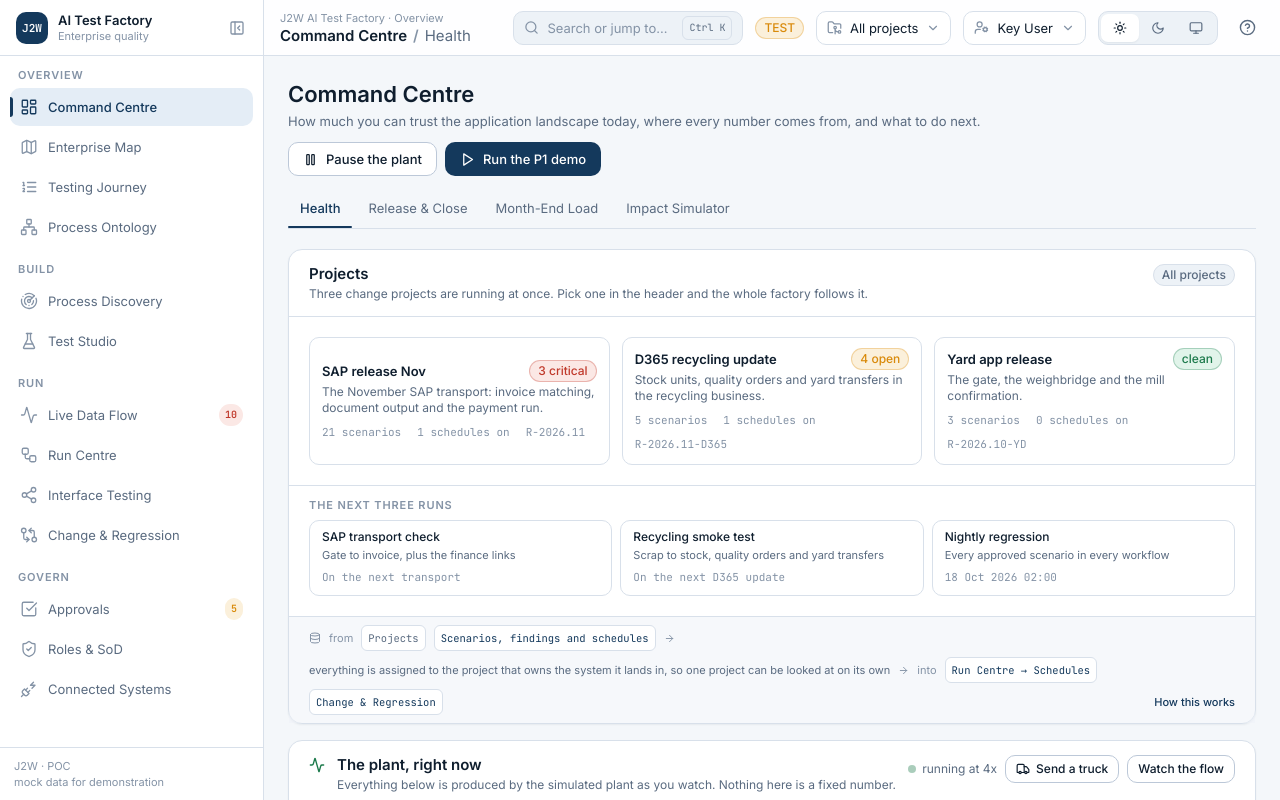
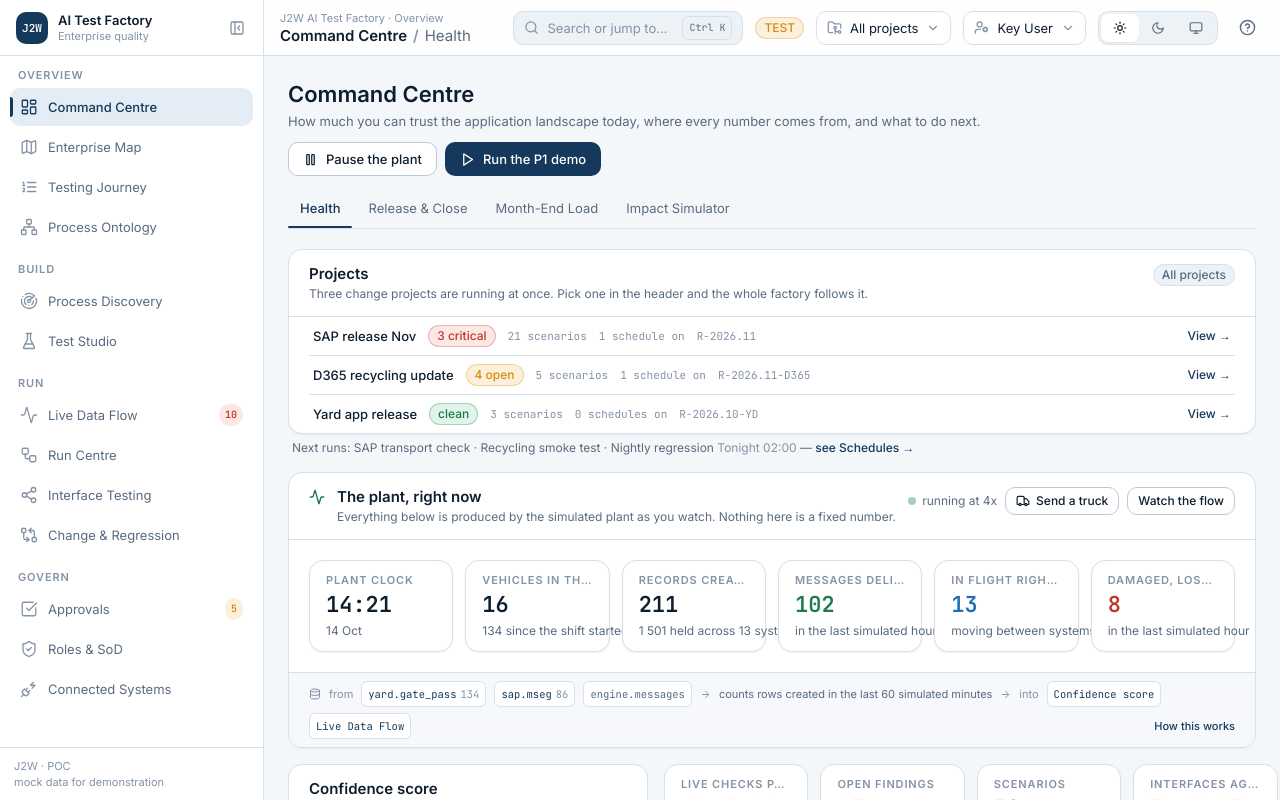
Before and after one commit to Ramaunnam/ai-test-factory, a React (Vite) app: page / in a window 1280 px wide. Built offline with nearby package versions, Linux system fonts and the light colour scheme.

Commit message:
Project view, freeze 10 days, CORE/ADV everywhere, playbook

```diff
--- a/src/data/index.ts
+++ b/src/data/index.ts
@@ -253,6 +253,32 @@
 }
 
 /* -------------------------------------------------------------------------- */
+/* The close calendar                                                         */
+/* -------------------------------------------------------------------------- */
+
+export interface CloseMilestone {
+  day: number
+  label: string
+  detail: string
+}
+
+export const CLOSE_MILESTONES: CloseMilestone[] = [
+  { day: 22, label: 'Cut-off', detail: 'Posting period closes. Nothing new may enter the month.' },
+  { day: 23, label: 'Interface drain', detail: 'Every queue must reach zero. This is the step that fails at 5x today.' },
+  { day: 25, label: 'Reconciliation', detail: 'Stock, ledger and the yards are compared and the differences explained.' },
+  { day: 27, label: 'Close run', detail: 'The close is executed and the log reviewed.' },
+  { day: 31, label: 'Reporting', detail: 'The pack is published and signed off.' },
+]
+
+/** How long the freeze lasts today: the first milestone to the last, inclusive. */
+export function freezeDays(): number {
+  return CLOSE_MILESTONES[CLOSE_MILESTONES.length - 1].day - CLOSE_MILESTONES[0].day + 1
+}
+
+/** What we are aiming for instead. */
+export const FREEZE_TARGET_DAYS = 3
+
+/* -------------------------------------------------------------------------- */
 /* AI agents                                                                  */
 /* -------------------------------------------------------------------------- */
 
@@ -278,30 +304,6 @@
   { id: 'A9', name: 'Load', group: 'Run', reads: 'Month-end volume profiles', produces: 'Throughput, p95 and backlog curves', worksOn: 'Month-End Load', route: '/load' },
   { id: 'A10', name: 'Access', group: 'Govern', reads: 'Roles, rules and user assignments', produces: 'Segregation of duty conflicts with proof', worksOn: 'Roles & SoD', route: '/access-sod' },
   { id: 'A11', name: 'Evidence', group: 'Govern', reads: 'Run results and approvals', produces: 'Locked, hashed evidence packs', worksOn: 'Evidence & Reports', route: '/evidence' },
-]
-
-/* -------------------------------------------------------------------------- */
-/* Requirements                                                               */
-/* -------------------------------------------------------------------------- */
-
-export interface Requirement {
-  id: string
-  title: string
-  provenBy: { label: string; route: string }[]
-  status: 'Proven' | 'Partly proven' | 'Open'
-}
-
-export const REQUIREMENTS: Requirement[] = [
-  { id: 'R1', title: 'Script generation from process discovery', status: 'Proven', provenBy: [{ label: 'Process Discovery', route: '/discovery' }, { label: 'Test Studio', route: '/studio' }] },
-  { id: 'R2', title: 'Positive, negative and regression tests', status: 'Proven', provenBy: [{ label: 'Test Studio', route: '/studio' }, { label: 'Change & Regression', route: '/regression' }] },
-  { id: 'R3', title: 'Audit-ready evidence', status: 'Proven', provenBy: [{ label: 'Evidence & Reports', route: '/evidence' }] },
-  { id: 'R4', title: 'AI generated test master data', status: 'Proven', provenBy: [{ label: 'Test Data', route: '/test-data' }] },
-  { id: 'R5', title: 'Integration and API testing', status: 'Partly proven', provenBy: [{ label: 'Interface Testing', route: '/interfaces' }, { label: 'Live Data Flow', route: '/flow' }] },
-  { id: 'R6', title: 'Month-end load testing', status: 'Partly proven', provenBy: [{ label: 'Month-End Load', route: '/load' }] },
-  { id: 'R7', title: 'Segregation of duty and role testing', status: 'Proven', provenBy: [{ label: 'Roles & SoD', route: '/access-sod' }] },
-  { id: 'R8', title: 'Data migration reconciliation', status: 'Partly proven', provenBy: [{ label: 'Migration Reconciliation', route: '/reconciliation' }] },
-  { id: 'R9', title: 'Self-healing scripts', status: 'Proven', provenBy: [{ label: 'Self-Healing', route: '/self-healing' }] },
-  { id: 'R10', title: 'One end-to-end framework', status: 'Proven', provenBy: [{ label: 'Command Centre', route: '/' }, { label: 'Enterprise Map', route: '/landscape' }] },
 ]
 
 /* -------------------------------------------------------------------------- */
--- a/src/data/projects.ts
+++ b/src/data/projects.ts
@@ -1,3 +1,4 @@
+import { useEffect } from 'react'
 import { useSearchParams } from 'react-router-dom'
 
 /**
@@ -91,13 +92,34 @@
   return PROCESS_PROJECT[process]
 }
 
+/**
+ * The project chosen in the header, remembered while the app is open. A page
+ * reached from the menu carries no query string of its own, so the choice is
+ * put back into the address bar as soon as that page renders.
+ */
+let chosenProject: string = ALL_PROJECTS
+
 /** The project filter, kept in the address bar so a view can be shared. */
 export function useProjectFilter() {
   const [params, setParams] = useSearchParams()
-  const projectId = params.get('project') ?? ALL_PROJECTS
+  const inUrl = params.get('project')
+  const projectId = inUrl ?? chosenProject
   const project = projectById(projectId)
 
+  useEffect(() => {
+    if (inUrl) {
+      chosenProject = inUrl
+      return
+    }
+    if (chosenProject === ALL_PROJECTS) return
+    const next = new URLSearchParams(params)
+    next.set('project', chosenProject)
+    setParams(next, { replace: true })
+    // eslint-disable-next-line react-hooks/exhaustive-deps
+  }, [inUrl])
+
   const setProject = (id: string) => {
+    chosenProject = id || ALL_PROJECTS
     const next = new URLSearchParams(params)
     if (!id || id === ALL_PROJECTS) next.delete('project')
     else next.set('project', id)
--- a/src/pages/CommandCentre.tsx
+++ b/src/pages/CommandCentre.tsx
@@ -23,7 +23,7 @@
 import { MultiLineChart } from '@/components/charts'
 import { WorkflowFlow, type StageMark } from '@/components/domain/WorkflowFlow'
 import { SourceNote } from '@/components/domain/SourceNote'
-import { CHANGES, INTERFACES, PROCESSES, RUNS, SCENARIOS, SYSTEMS } from '@/data'
+import { CHANGES, CLOSE_MILESTONES, INTERFACES, PROCESSES, RUNS, SCENARIOS, SYSTEMS, freezeDays } from '@/data'
 import { useStore, type Finding } from '@/data/appStore'
 import { useChecks } from '@/sim/useSim'
 import { confidence } from '@/lib/score'
@@ -54,13 +54,7 @@
   route: string
 }
 
-const MILESTONES: { day: number; label: string; detail: string }[] = [
-  { day: 22, label: 'Cut-off', detail: 'Posting period closes. Nothing new may enter the month.' },
-  { day: 23, label: 'Interface drain', detail: 'Every queue must reach zero. This is the step that fails at 5x today.' },
-  { day: 25, label: 'Reconciliation', detail: 'Stock, ledger and the yards are compared and the differences explained.' },
-  { day: 27, label: 'Close run', detail: 'The close is executed and the log reviewed.' },
-  { day: 29, label: 'Reporting', detail: 'The pack is published and signed off.' },
-]
+const MILESTONES = CLOSE_MILESTONES
 
 export function ReleasePage() {
   const navigate = useNavigate()
@@ -173,7 +167,7 @@
         <Card>
           <CardHeader
             title="Exit criteria"
-            subtitle="Five conditions, each computed from live data. The gate is GO only when all five are met."
+            subtitle={`${criteria.length} conditions, each computed from live data. The gate is GO only when all ${criteria.length} are met.`}
             actions={<Badge tone={unmet.length ? 'danger' : 'success'}>{unmet.length} outstanding</Badge>}
           />
           <CardBody className="space-y-2">
@@ -1356,7 +1350,7 @@
   const conf = confidence(input)
 
   /** Today's freeze window, read from the close calendar on Release & Close. */
-  const freezeToday = MILESTONES[MILESTONES.length - 1].day - MILESTONES[0].day + 1
+  const freezeToday = freezeDays()
   const processesWithTests = PROCESSES.filter((p) => SCENARIOS.some((s) => s.process === p.id)).length
   const automatedPct = Math.round((processesWithTests / PROCESSES.length) * 100)
   const packs = store.evidencePacks.filter((p) => p.locked).length
--- a/src/pages/Flow.tsx
+++ b/src/pages/Flow.tsx
@@ -38,7 +38,7 @@
 import { runAllChecks, runCheck, checkSummary, type CheckResult } from '@/sim/checks'
 import { useSim, useSimVersion } from '@/sim/useSim'
 import { trace, traceSuggestions } from '@/sim/trace'
-import { SYSTEMS, SYSTEM_TABLES_BY_SYSTEM, interfaceById } from '@/data/flowHelpers'
+import { INTERFACES, SYSTEMS, SYSTEM_TABLES_BY_SYSTEM, interfaceById } from '@/data/flowHelpers'
 import { useProjectFilter } from '@/data/projects'
 import { fmtSim, num } from '@/lib/format'
 import { useDrawer } from '@/providers/DrawerProvider'
@@ -141,6 +141,10 @@
 /* -------------------------------------------------------------------------- */
 
 export function LiveFlowPage() {
+  /** Counted, so the tiles can never drift from the landscape. */
+  const simulatedSystems = SYSTEMS.filter((s) => s.sim).length
+  const liveInterfaces = INTERFACES.filter((i) => i.live).length
+
   const { engine: eng } = useSim()
   const navigate = useNavigate()
   const toast = useToast()
@@ -226,8 +230,19 @@
       {/* KPIs */}
       <div className="mb-4 grid grid-cols-2 gap-3 lg:grid-cols-3 xl:grid-cols-6">
         <StatTile label="Vehicles through the gates" value={num(eng.counters.vehicles)} hint="last 24 simulated hours" onClick={() => navigate('/flow/data')} />
-        <StatTile label="Records in all systems" value={num(eng.recordCount())} hint="nine systems" onClick={() => navigate('/flow/data')} />
-        <StatTile label="Messages delivered" value={num(delivered)} tone="success" hint="across 9 live interfaces" onClick={() => navigate('/interfaces')} />
+        <StatTile
+          label="Records in all systems"
+          value={num(eng.recordCount())}
+          hint={`${simulatedSystems} systems`}
+          onClick={() => navigate('/flow/data')}
+        />
+        <StatTile
+          label="Messages delivered"
+          value={num(delivered)}
+          tone="success"
+          hint={`across ${liveInterfaces} live interfaces`}
+          onClick={() => navigate('/interfaces')}
+        />
         <StatTile label="In flight" value={num(inFlight.length)} tone="info" hint="moving on the map right now" />
         <StatTile label="Damaged, lost or doubled" value={num(damaged)} tone={damaged ? 'danger' : 'neutral'} hint="caused by the fault switches" />
         <StatTile
@@ -530,7 +545,7 @@
       <JourneyBar step={6} />
       <PageHeader
         title="Live Checks"
-        subtitle="Nine rules written in business language, run against the real data in all nine systems."
+        subtitle={`${results.length} rules written in business language, run against the real data in all ${SYSTEMS.filter((s) => s.sim).length} systems.`}
         tabs={useFlowTabs(results)}
         actions={
           <>
--- a/src/pages/Health.tsx
+++ b/src/pages/Health.tsx
@@ -1,4 +1,4 @@
-import { useMemo } from 'react'
+import { Fragment, useMemo } from 'react'
 import { useNavigate } from 'react-router-dom'
 import {
   Activity,
@@ -28,7 +28,8 @@
 import { FindingsBar, TrendChart } from '@/components/charts'
 import { HealthLegend } from '@/components/domain/WorkflowFlow'
 import { SourceNote } from '@/components/domain/SourceNote'
-import { PROCESSES, REQUIREMENTS, RUNS, SCENARIOS, TREND_30_DAYS, type StageHealth } from '@/data'
+import { FREEZE_TARGET_DAYS, PROCESSES, RUNS, SCENARIOS, TREND_30_DAYS, freezeDays, type StageHealth } from '@/data'
+import { JOURNEY_REQUIREMENTS, screensForRequirement, stepsCovering } from '@/data/journey'
 import { useStore } from '@/data/appStore'
 import { ALL_PROJECTS, PROJECTS, projectOfSystem, projectOfSystems, useProjectFilter } from '@/data/projects'
 import { useChecks, useSim } from '@/sim/useSim'
@@ -36,8 +37,9 @@
 import { useConfidenceInput, scoreIf } from '@/lib/useConfidenceInput'
 import { interfaceStats } from '@/lib/interfaceStats'
 import { interfaceTraffic, plantPulse, systemActivity } from '@/lib/live'
-import { fmtSim, num } from '@/lib/format'
+import { fmtSim, num, plural } from '@/lib/format'
 import { useDrawer } from '@/providers/DrawerProvider'
+import { useToast } from '@/providers/ToastProvider'
 
 const TABS = [
   { label: 'Health', path: '/' },
@@ -69,9 +71,18 @@
 
 const MONTHS = ['Jan', 'Feb', 'Mar', 'Apr', 'May', 'Jun', 'Jul', 'Aug', 'Sep', 'Oct', 'Nov', 'Dec']
 
+/** "18 Oct 2026 02:00" becomes "Tonight 02:00"; anything without a clock stays blank. */
+function shortWhen(s: { nextRun: string; nextInMinutes: number }) {
+  const time = s.nextRun.match(/\b(\d{2}:\d{2})$/)?.[1]
+  if (!time) return ''
+  if (s.nextInMinutes <= 24 * 60 && Number(time.slice(0, 2)) < 5) return `Tonight ${time}`
+  return time
+}
+
 export function HealthPage() {
   const navigate = useNavigate()
   const drawer = useDrawer()
+  const toast = useToast()
   const store = useStore()
   const checks = useChecks()
   const { engine } = useSim()
@@ -185,7 +196,7 @@
       {/* ---------------------------------------------------------------- */}
       {/* the projects running at the same time                              */}
       {/* ---------------------------------------------------------------- */}
-      <Card className="mb-4">
+      <Card>
         <CardHeader
           title="Projects"
           subtitle="Three change projects are running at once. Pick one in the header and the whole factory follows it."
@@ -195,7 +206,7 @@
             </Badge>
           }
         />
-        <CardBody className="grid gap-3 lg:grid-cols-3">
+        <CardBody className="divide-y divide-line py-0">
           {PROJECTS.map((p) => {
             const scenarios = SCENARIOS.filter((s) => projectOfSystems(s.systems) === p.id).length
             const open = store.findings.filter((f) => f.status !== 'Closed' && projectOfSystem(f.system) === p.id)
@@ -203,65 +214,58 @@
             const schedules = store.schedules.filter((s) => s.project === p.id && s.on).length
             const selected = projectFilter.projectId === p.id
             return (
-              <button
+              <div
                 key={p.id}
-                type="button"
-                onClick={() => projectFilter.setProject(selected ? ALL_PROJECTS : p.id)}
                 className={cn(
-                  'rounded-md border px-3 py-2.5 text-left transition-colors',
-                  selected ? 'border-primary bg-primary-soft/50' : 'border-line hover:bg-surface2',
+                  'flex flex-wrap items-center gap-x-3 gap-y-1 px-1 py-2',
+                  selected && 'bg-primary-soft/40',
                 )}
               >
-                <div className="flex items-center gap-2">
-                  <span className="text-sm font-semibold text-text">{p.name}</span>
-                  <Badge tone={criticalsHere ? 'danger' : open.length ? 'warning' : 'success'} className="ml-auto">
+                <span className="text-sm font-medium text-text">{p.name}</span>
+                <Badge tone={criticalsHere ? 'danger' : open.length ? 'warning' : 'success'}>
                   {criticalsHere ? `${criticalsHere} critical` : open.length ? `${open.length} open` : 'clean'}
                 </Badge>
+                <span className="font-mono text-[11px] text-subtle">{num(scenarios)} scenarios</span>
+                <span className="font-mono text-[11px] text-subtle">{plural(schedules, 'schedule on', 'schedules on')}</span>
+                <span className="font-mono text-[11px] text-subtle">{p.release}</span>
+                <button
+                  type="button"
+                  onClick={() => {
+                    projectFilter.setProject(p.id)
+                    toast({ title: `Showing project: ${p.name}`, tone: 'info' })
+                    navigate(`/run?project=${p.id}`)
+                  }}
+                  className="ml-auto rounded-sm text-xs font-medium text-primary transition-colors hover:underline"
+                  title={`Show ${p.name} in the Run Centre`}
+                >
+                  View →
+                </button>
               </div>
-                <p className="mt-0.5 text-xs text-muted">{p.blurb}</p>
-                <div className="mt-1.5 flex flex-wrap gap-x-4 gap-y-1 font-mono text-[11px] text-subtle">
-                  <span>{num(scenarios)} scenarios</span>
-                  <span>{num(schedules)} schedules on</span>
-                  <span>{p.release}</span>
-                </div>
-              </button>
             )
           })}
         </CardBody>
-        <CardBody className="border-t border-line pt-3">
-          <div className="mb-2 text-label font-semibold uppercase text-subtle">The next three runs</div>
-          <div className="grid gap-2 lg:grid-cols-3">
-            {nextRuns.length === 0 ? (
-              <p className="text-sm text-muted">Every schedule is switched off, so nothing will run on its own.</p>
-            ) : (
-              nextRuns.map((s) => (
+      </Card>
+
+      <p className="mb-4 mt-1.5 px-1 text-xs text-muted">
+        Next runs:{' '}
+        {nextRuns.length === 0
+          ? 'nothing is scheduled'
+          : nextRuns.map((s, i) => (
+              <Fragment key={s.id}>
+                {i > 0 && ' · '}
+                {s.name}
+                {shortWhen(s) && <span className="text-subtle"> {shortWhen(s)}</span>}
+              </Fragment>
+            ))}{' '}
+        —{' '}
         <button
-                  key={s.id}
           type="button"
           onClick={() => navigate('/run/schedules')}
-                  className="rounded-md border border-line px-3 py-2 text-left transition-colors hover:bg-surface2"
+          className="rounded-sm font-medium text-primary transition-colors hover:underline"
         >
-                  <div className="text-xs font-medium text-text">{s.name}</div>
-                  <div className="truncate text-[11px] text-muted">{s.what}</div>
-                  <div className="mt-0.5 font-mono text-[11px] text-subtle">{s.nextRun}</div>
+          see Schedules →
         </button>
-              ))
-            )}
-          </div>
-        </CardBody>
-        <SourceNote
-          title="Where the project split comes from"
-          reads={[
-            { label: 'Projects', note: 'the systems each change project owns' },
-            { label: 'Scenarios, findings and schedules', route: '/studio' },
-          ]}
-          computes="everything is assigned to the project that owns the system it lands in, so one project can be looked at on its own"
-          feeds={[
-            { label: 'Run Centre \u2192 Schedules', route: '/run/schedules' },
-            { label: 'Change & Regression', route: '/regression' },
-          ]}
-        />
-      </Card>
+      </p>
 
       {/* ---------------------------------------------------------------- */}
       {/* the plant, live                                                    */}
@@ -297,7 +301,7 @@
           <StatTile
             label="Records created in the last hour"
             value={num(pulse.recordsLastHour)}
-            hint={`${num(pulse.records)} held across nine systems`}
+            hint={`${num(pulse.records)} held across ${systems.length} systems`}
             onClick={() => navigate('/flow/data')}
           />
           <StatTile
@@ -505,7 +509,7 @@
         <Card>
           <CardHeader
             title="Records produced in the last hour"
-            subtitle="Nine systems, measured over the last simulated hour."
+            subtitle={`${systems.length} systems, measured over the last simulated hour.`}
             actions={<Badge tone="neutral">{num(pulse.recordsLastHour)} rows</Badge>}
           />
           <CardBody className="space-y-2">
@@ -593,18 +597,18 @@
         <Card>
           <CardHeader
             title="Month-end readiness"
-            subtitle="Freeze takes 10 days today. The target is 3."
+            subtitle={`Freeze takes ${freezeDays()} days today. The target is ${FREEZE_TARGET_DAYS}.`}
             actions={<Button size="sm" onClick={() => navigate('/release')}>Release & Close</Button>}
           />
           <CardBody className="space-y-3">
             <div className="flex items-end justify-between gap-3">
               <div>
-                <div className="font-mono text-2xl font-semibold text-text">10 days</div>
+                <div className="font-mono text-2xl font-semibold text-text">{freezeDays()} days</div>
                 <div className="text-xs text-muted">current freeze window</div>
               </div>
               <TrendingDown size={18} className="mb-2 text-subtle" />
               <div className="text-right">
-                <div className="font-mono text-2xl font-semibold text-success">3 days</div>
+                <div className="font-mono text-2xl font-semibold text-success">{FREEZE_TARGET_DAYS} days</div>
                 <div className="text-xs text-muted">target by R-2026.11</div>
               </div>
             </div>
@@ -717,25 +721,27 @@
         <Card>
           <CardHeader title="Requirements proven" subtitle="Each tile opens the screen that proves it." />
           <CardBody className="grid gap-2 sm:grid-cols-2">
-            {REQUIREMENTS.map((r) => {
-              const covering = SCENARIOS.filter((s) => s.requirement === r.id).length
+            {JOURNEY_REQUIREMENTS.map((r) => {
+              const steps = stepsCovering(r.id)
+              const screens = screensForRequirement(r.id)
               return (
                 <button
                   key={r.id}
                   type="button"
-                  onClick={() => navigate(r.provenBy[0].route)}
+                  onClick={() => navigate(screens[0]?.route ?? '/journey')}
                   className="flex items-start gap-2 rounded-md border border-line bg-surface px-3 py-2 text-left transition-[transform,box-shadow] duration-[120ms] hover:-translate-y-px hover:shadow-md"
                 >
-                  {r.status === 'Proven' ? (
+                  {steps.length ? (
                     <CheckCircle2 size={15} className="mt-0.5 shrink-0 text-success" />
                   ) : (
                     <CircleAlert size={15} className="mt-0.5 shrink-0 text-accent" />
                   )}
                   <span className="min-w-0">
                     <span className="block font-mono text-[11px] text-subtle">{r.id}</span>
-                    <span className="block truncate text-xs text-text">{r.title}</span>
-                    <span className="block text-[11px] text-subtle">
-                      {covering} {covering === 1 ? 'scenario' : 'scenarios'} · proven on {r.provenBy[0].label}
+                    <span className="block truncate text-xs text-text">{r.short}</span>
+                    <span className="block truncate text-[11px] text-subtle">
+                      {steps.length} {steps.length === 1 ? 'step' : 'steps'} · proven on{' '}
+                      {screens[0]?.label ?? 'the Testing Journey'}
                     </span>
                   </span>
                 </button>
```
Also changed, not shown: src/data/journey.ts (+15 -0 lines), src/pages/Ontology.tsx (+62 -19 lines), 2 other files (tests, documents, lock files or other folders). Lines whose indentation alone changed are shown as unchanged.
